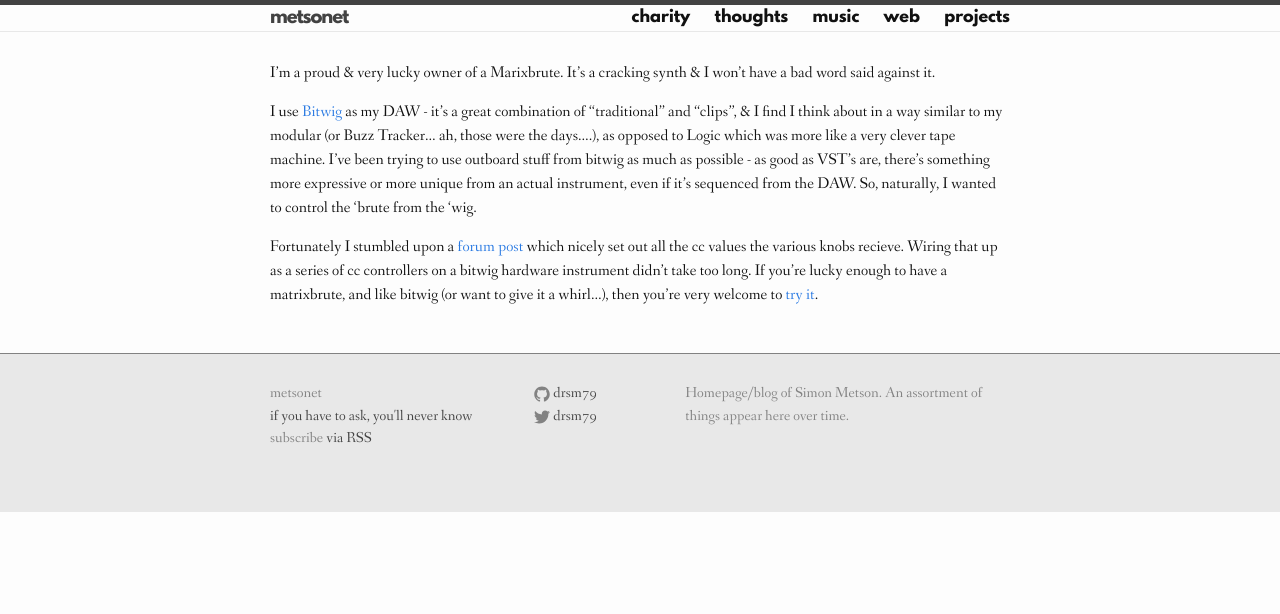
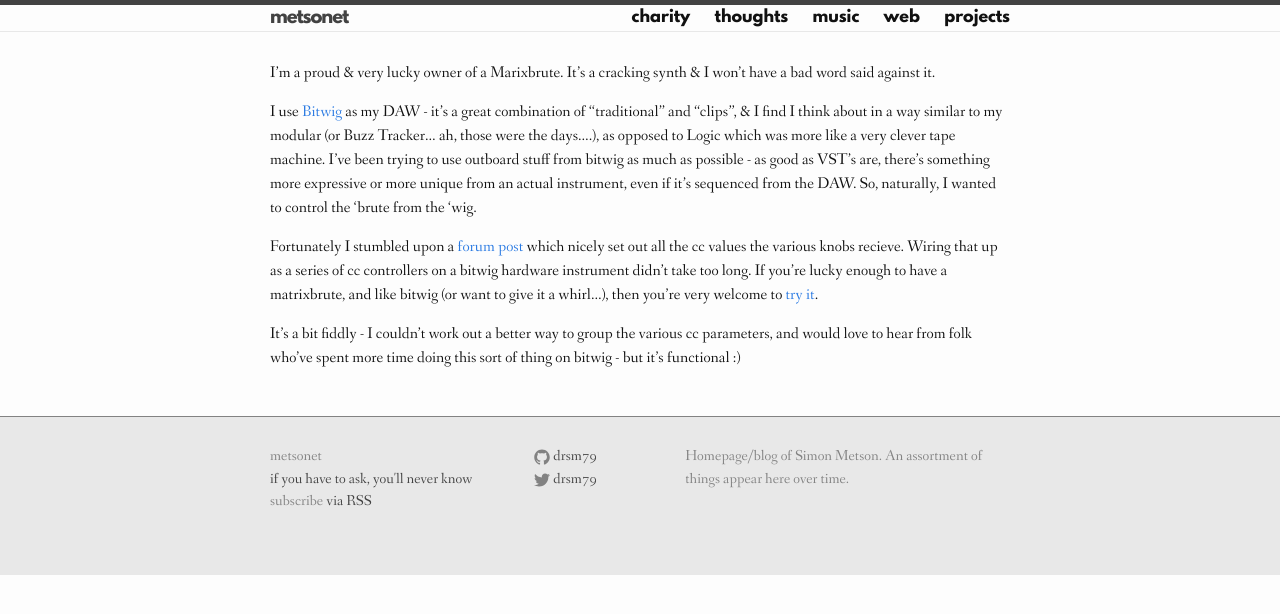
Before and after one commit to drsm79/drsm79.github.com, a Jekyll site: the page built from music/matrixbrute.md, in a window 1280 px wide. Shown: the top 614 px of the page. Built offline with Jekyll 4.4.1, drawn with Linux system fonts in a browser that asks for light colours.

Commit message:
Update matrixbrute.md

```diff
--- a/music/matrixbrute.md
+++ b/music/matrixbrute.md
@@ -10,6 +10,7 @@ I use [Bitwig][] as my DAW - it's a great combination of "traditional" and "clip
 
 Fortunately I stumbled upon a [forum post][] which nicely set out all the cc values the various knobs recieve. Wiring that up as a series of cc controllers on a bitwig hardware instrument didn't take too long. If you're lucky enough to have a matrixbrute, and like bitwig (or want to give it a whirl...), then you're very welcome to [try it][preset].
 
+It's a bit fiddly - I couldn't work out a better way to group the various cc parameters, and would love to hear from folk who've spent more time doing this sort of thing on bitwig - but it's functional :)
 
 [Bitwig]: https://www.bitwig.com/en/home.html
 [forum post]: https://forum.arturia.com/index.php?topic=90016.0
```
